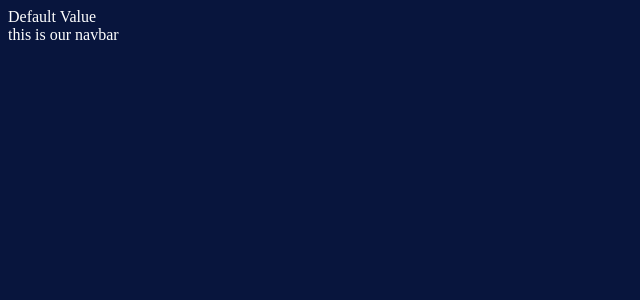
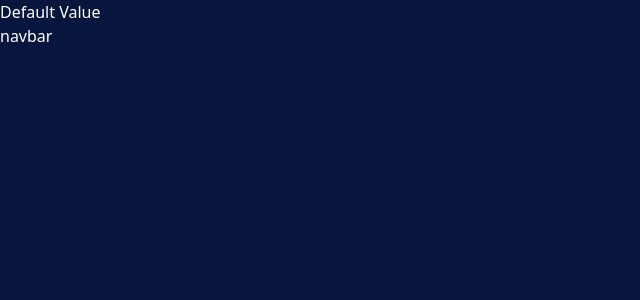
Before and after one commit to Karush2807/DjangoProjects, a Django app: template chai and DJango/coffeeaurDjango/templates/layout.html in a window 1280 px wide. Shown: the top 300 px of the page, without its empty margins (0-640 px from the left). Run offline with Django 5.2, Linux system fonts and the light colour scheme; the template is opened without the code that fills it, so the values that code supplies are empty; some libraries are stand-ins or nearby versions.

Commit message:
minor fixes

```diff
--- a/chai and DJango/coffeeaurDjango/templates/layout.html
+++ b/chai and DJango/coffeeaurDjango/templates/layout.html
@@ -11,9 +11,11 @@
     Default Value
     {% endblock %}
     <link rel="stylesheet" href="{% static 'style.css' %}">
+    {% tailwind_css %}
+
 </head>
 <body>
-    <nav>this is our navbar</nav>
+    <nav>navbar</nav>
     {% block content %}{% endblock %}
 </body>
 </html>
```
